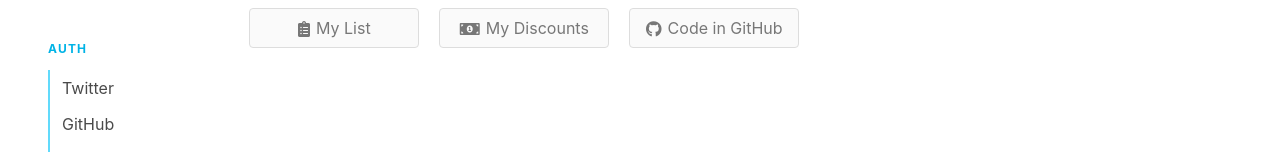
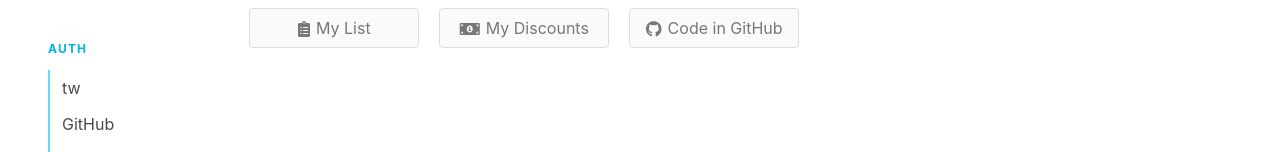
Before and after one commit to nazarii828/shopathome, a React (Create React App) app in the folder react-app/: page /home in a window 1280 px wide. Shown: the part 246-398 px from the top of the page. Built offline with nearby package versions, Linux system fonts and the light colour scheme; no server answers.

Commit message:
react redirect

```diff
--- a/react-app/src/components/NavBar.js
+++ b/react-app/src/components/NavBar.js
@@ -1,5 +1,18 @@
 import React, { useState, useEffect } from 'react';
+import { useLocation, useHistory } from 'react-router-dom';
 import { NavLink } from 'react-router-dom';
+
+function CurrentRoute(props) {
+  const { provider } = props;
+  let location = useLocation();
+  let history = useHistory();
+  console.log(location);
+  console.log(history);
+  // const url = `/login/${provider}?post_login_redirect_uri=www.shophome.dev/products`;
+  const url = `/login/${provider}?post_login_redirect_uri=${window.location.href}/${location.pathname}`;
+  return <a href={url}>{provider}</a>;
+  // return <span>Path : {location.pathname}</span>
+}
 
 function NavBar(props) {
   const [userInfo, setUserInfo] = useState();
@@ -44,7 +57,7 @@ function NavBar(props) {
         <div className="menu-list auth">
           {!userInfo && (
             <div>
-              <a href="/login/tw">Twitter</a>
+              <CurrentRoute provider="tw"></CurrentRoute>
               <a href="/login/gh">GitHub</a>
               <a href="/.auth/login/facebook">FaceBook</a>
             </div>
```
